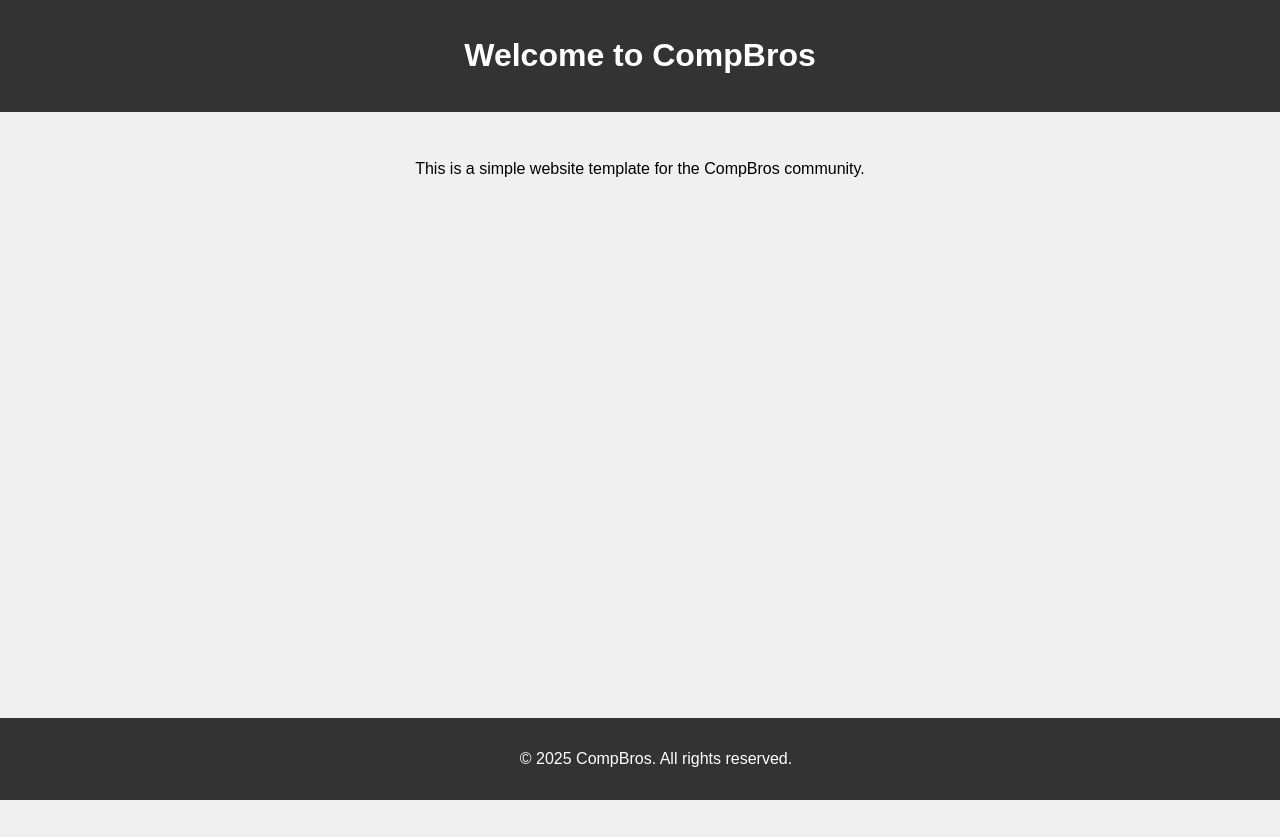
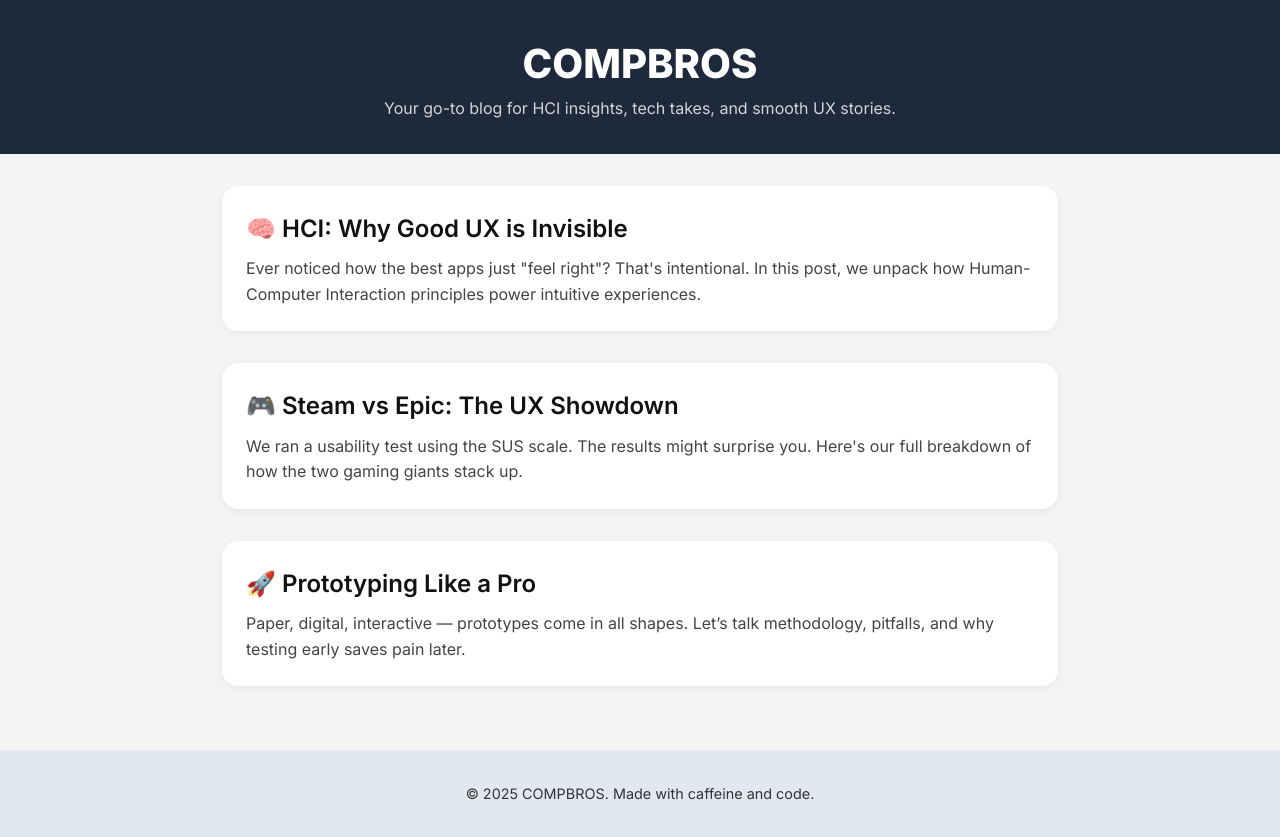
Before and after one commit to haritzhaykal/compbros-site, a plain HTML site: page index.html in a window 1280 px wide. Before the commit the page ends 800 px from the top, so only its background shows below. Drawn offline with Linux system fonts and the light colour scheme.

Commit message:
Update index.html

```diff
--- a/index.html
+++ b/index.html
@@ -1,44 +1,106 @@
 <!DOCTYPE html>
 <html lang="en">
 <head>
-  <meta charset="UTF-8">
-  <meta name="viewport" content="width=device-width, initial-scale=1">
-  <title>CompBros</title>
+  <meta charset="UTF-8" />
+  <meta name="viewport" content="width=device-width, initial-scale=1.0" />
+  <meta name="description" content="COMPBROS Blog - Insights on HCI, tech, and design." />
+  <title>COMPBROS Blog</title>
+  <link href="https://fonts.googleapis.com/css2?family=Inter:wght@400;600;800&display=swap" rel="stylesheet">
   <style>
-    body {
-      font-family: Arial, sans-serif;
+    * {
       margin: 0;
       padding: 0;
-      background: #f0f0f0;
+      box-sizing: border-box;
+      font-family: 'Inter', sans-serif;
+    }
+    body {
+      background-color: #f4f4f5;
+      color: #111;
+      line-height: 1.6;
+    }
+    header {
+      background-color: #1e293b;
+      color: #fff;
+      padding: 2rem;
       text-align: center;
     }
-    header {
-      background-color: #333;
-      color: white;
-      padding: 1rem;
+    header h1 {
+      font-size: 2.5rem;
+      font-weight: 800;
+    }
+    header p {
+      font-size: 1rem;
+      font-weight: 400;
+      opacity: 0.8;
     }
     main {
       padding: 2rem;
+      max-width: 900px;
+      margin: 0 auto;
+    }
+    .post {
+      background: white;
+      padding: 1.5rem;
+      margin-bottom: 2rem;
+      border-radius: 1rem;
+      box-shadow: 0 2px 10px rgba(0,0,0,0.05);
+    }
+    .post h2 {
+      font-size: 1.5rem;
+      font-weight: 600;
+      margin-bottom: 0.5rem;
+    }
+    .post p {
+      font-size: 1rem;
+      color: #444;
     }
     footer {
-      background-color: #333;
-      color: white;
-      padding: 1rem;
-      position: fixed;
-      width: 100%;
-      bottom: 0;
+      text-align: center;
+      padding: 2rem;
+      background: #e2e8f0;
+      font-size: 0.9rem;
+      color: #333;
+    }
+    a {
+      color: #2563eb;
+      text-decoration: none;
+    }
+    a:hover {
+      text-decoration: underline;
     }
   </style>
 </head>
 <body>
   <header>
-    <h1>Welcome to CompBros</h1>
+    <h1>COMPBROS</h1>
+    <p>Your go-to blog for HCI insights, tech takes, and smooth UX stories.</p>
   </header>
+
   <main>
-    <p>This is a simple website template for the CompBros community.</p>
+    <div class="post">
+      <h2>🧠 HCI: Why Good UX is Invisible</h2>
+      <p>
+        Ever noticed how the best apps just "feel right"? That's intentional. In this post, we unpack how Human-Computer Interaction principles power intuitive experiences.
+      </p>
+    </div>
+
+    <div class="post">
+      <h2>🎮 Steam vs Epic: The UX Showdown</h2>
+      <p>
+        We ran a usability test using the SUS scale. The results might surprise you. Here's our full breakdown of how the two gaming giants stack up.
+      </p>
+    </div>
+
+    <div class="post">
+      <h2>🚀 Prototyping Like a Pro</h2>
+      <p>
+        Paper, digital, interactive — prototypes come in all shapes. Let’s talk methodology, pitfalls, and why testing early saves pain later.
+      </p>
+    </div>
   </main>
+
   <footer>
-    <p>&copy; 2025 CompBros. All rights reserved.</p>
+    <p>&copy; 2025 COMPBROS. Made with caffeine and code.</p>
   </footer>
 </body>
 </html>
```
